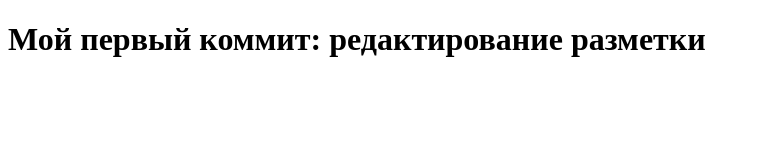
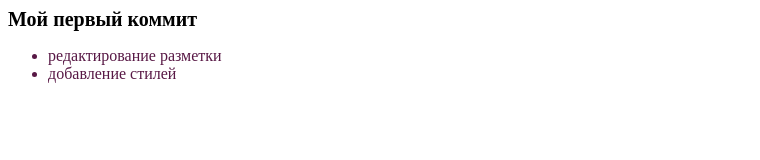
Before and after one commit to buanva/first-project, a plain HTML site: page index.html in a window 1280 px wide. Shown: the whole page, without its empty margins (0-760 px from the left). Drawn offline with Linux system fonts and the light colour scheme.

Commit message:
добавление стилей

```diff
--- a/index.html
+++ b/index.html
@@ -5,9 +5,17 @@
     <meta http-equiv="X-UA-Compatible" content="IE=edge">
     <meta name="viewport" content="width=device-width, initial-scale=1.0">
     <title>Document</title>
-
+    <link rel="stylesheet" href="./style.css">
 </head>
 <body>
-    <h1 class="heading">Мой первый коммит: редактирование разметки</h1>
+    <h1 class="heading">Мой первый коммит</h1>
+      <ul class="heading__list">
+          <li class="heading__item">
+            редактирование разметки
+          </li>
+          <li class="heading__item">
+            добавление стилей
+          </li>
+      </ul>
 </body>
 </html>
--- a/style.css
+++ b/style.css
@@ -0,0 +1,8 @@
+.heading {
+    margin: 0 auto;
+    font-size: 20px;
+}
+
+.heading__item {
+    color: #581845;
+}
```
